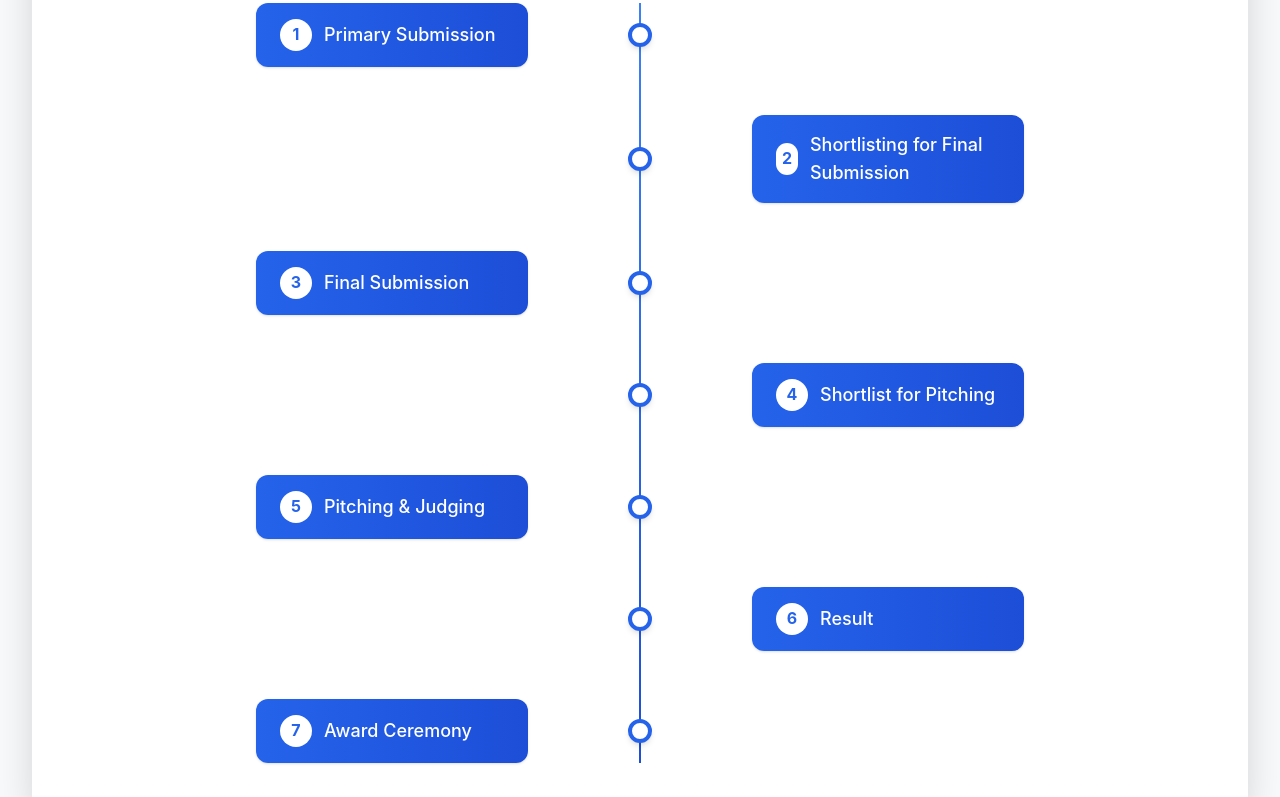
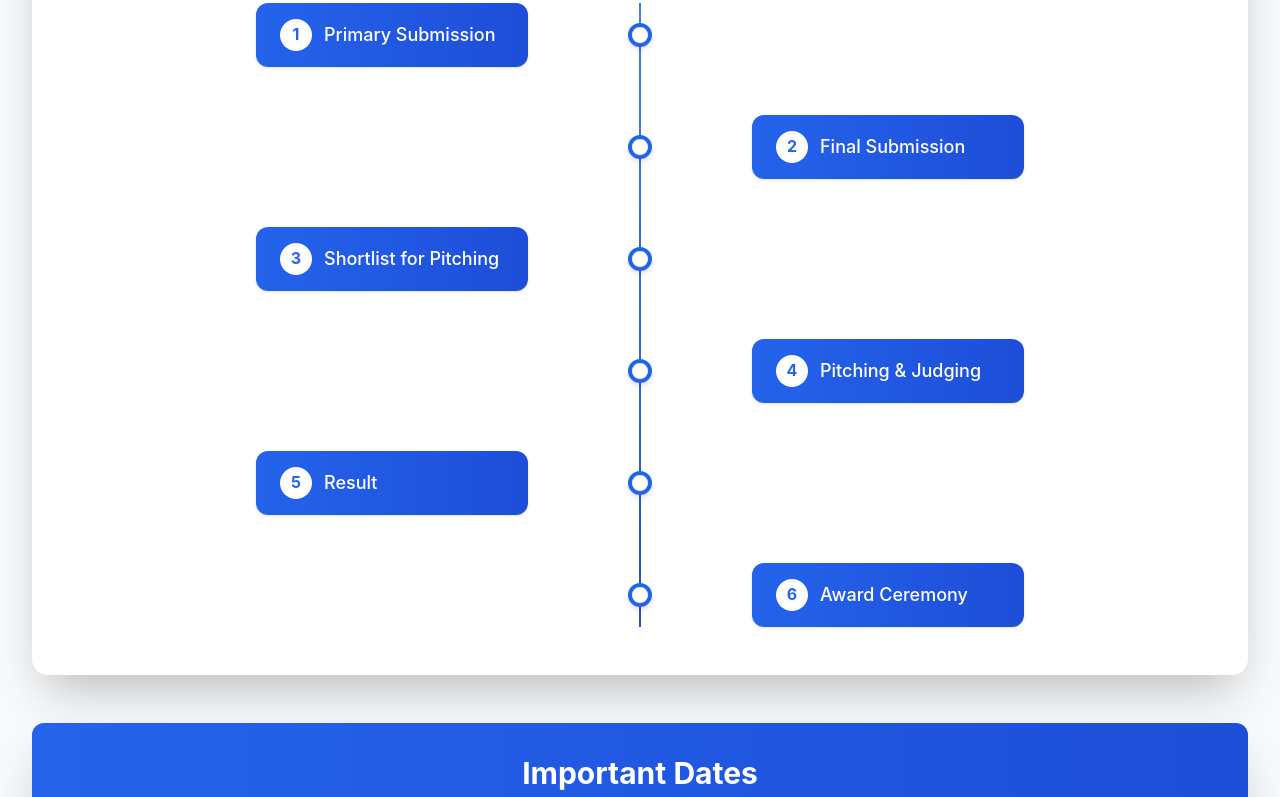
Before and after one commit to Ayonspoiler/BIIN_Award_Function, a React (Vite) app in the folder frontend/: page /guidelines in a window 1280 px wide. Shown: the part 2820-3617 px from the top of the page. Built offline with nearby package versions, Linux system fonts and the light colour scheme.

Commit message:
Updated Some Frontend.

```diff
--- a/frontend/src/components/SelectionTimeline.jsx
+++ b/frontend/src/components/SelectionTimeline.jsx
@@ -3,7 +3,7 @@
 const SelectionTimeline = () => {
   const steps = [
     "Primary Submission",
-    "Shortlisting for Final Submission",
+    // "Shortlisting for Final Submission",
     "Final Submission",
     "Shortlist for Pitching",
     "Pitching & Judging",
--- a/frontend/src/pages/About.jsx
+++ b/frontend/src/pages/About.jsx
@@ -257,7 +257,7 @@
                     submissions.
                   </span>
                 </li>
-                <li className="flex items-start">
+                {/* <li className="flex items-start">
                   <span className="font-semibold text-gray-900 min-w-[180px]">
                     September 25, 2025
                   </span>
@@ -265,7 +265,7 @@
                     Preliminary Evaluation - Initial review and shortlisting of
                     submitted projects.
                   </span>
-                </li>
+                </li> */}
                 <li className="flex items-start">
                   <span className="font-semibold text-gray-900 min-w-[180px]">
                     September 30, 2025
```
